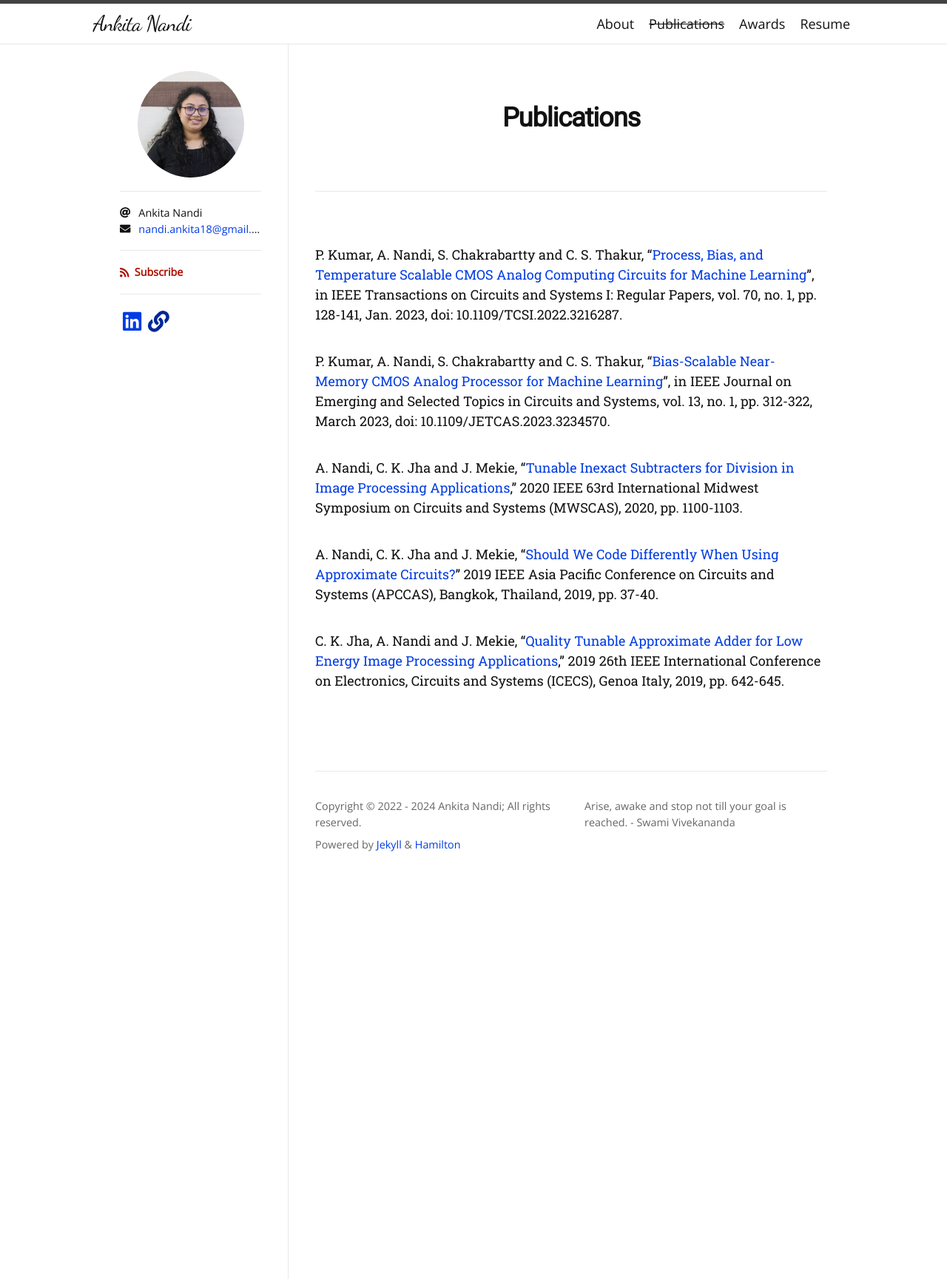
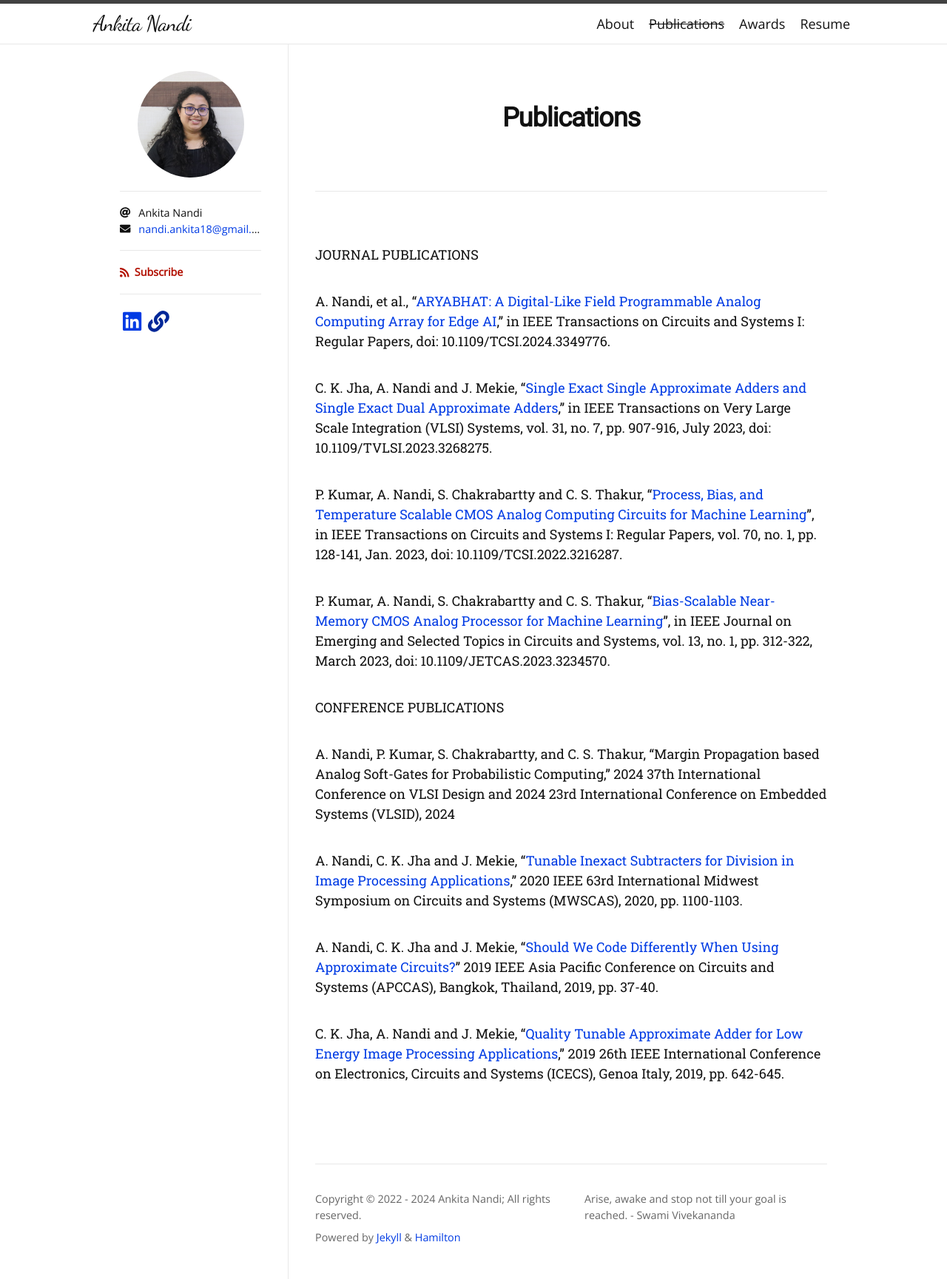
Before and after one commit to nandiankita/nandiankita.github.io, a Jekyll site: the page built from Publications.md, in a window 1280 px wide. Shown: the whole page at 74% size. Built offline with Jekyll 4.4.1, drawn with Linux system fonts in a browser that asks for light colours; nearby versions of some CDN libraries; some web fonts are replaced.

Commit message:
Update Publications.md

```diff
--- a/Publications.md
+++ b/Publications.md
@@ -4,9 +4,20 @@ title: Publications
 permalink: /publications/
 ---
 
+
+JOURNAL PUBLICATIONS
+
+A. Nandi, et al., "[ARYABHAT: A Digital-Like Field Programmable Analog Computing Array for Edge AI][p5]," in IEEE Transactions on Circuits and Systems I: Regular Papers, doi: 10.1109/TCSI.2024.3349776.
+
+C. K. Jha, A. Nandi and J. Mekie, "[Single Exact Single Approximate Adders and Single Exact Dual Approximate Adders][p6]," in IEEE Transactions on Very Large Scale Integration (VLSI) Systems, vol. 31, no. 7, pp. 907-916, July 2023, doi: 10.1109/TVLSI.2023.3268275.
+
 P. Kumar, A. Nandi, S. Chakrabartty and C. S. Thakur, "[Process, Bias, and Temperature Scalable CMOS Analog Computing Circuits for Machine Learning][p4]", in IEEE Transactions on Circuits and Systems I: Regular Papers, vol. 70, no. 1, pp. 128-141, Jan. 2023, doi: 10.1109/TCSI.2022.3216287.
 
 P. Kumar, A. Nandi, S. Chakrabartty and C. S. Thakur, "[Bias-Scalable Near-Memory CMOS Analog Processor for Machine Learning][p5]", in IEEE Journal on Emerging and Selected Topics in Circuits and Systems, vol. 13, no. 1, pp. 312-322, March 2023, doi: 10.1109/JETCAS.2023.3234570.
+
+CONFERENCE PUBLICATIONS
+
+A. Nandi, P. Kumar, S. Chakrabartty, and C. S. Thakur, “Margin Propagation based Analog Soft-Gates for Probabilistic Computing,” 2024 37th International Conference on VLSI Design and 2024 23rd International Conference on Embedded Systems (VLSID), 2024
 
  A. Nandi, C. K. Jha and J. Mekie, "[Tunable Inexact Subtracters for Division in Image Processing Applications][p1]," 2020 IEEE 63rd International Midwest Symposium on Circuits and Systems (MWSCAS), 2020, pp. 1100-1103.
 
@@ -14,8 +25,11 @@ P. Kumar, A. Nandi, S. Chakrabartty and C. S. Thakur, "[Bias-Scalable Near-Memor
 
  C. K. Jha, A. Nandi and J. Mekie, "[Quality Tunable Approximate Adder for Low Energy Image Processing Applications][p3]," 2019 26th IEEE International Conference on Electronics, Circuits and Systems (ICECS), Genoa Italy, 2019, pp. 642-645.
 
+
  [p1]:https://ieeexplore.ieee.org/stamp/stamp.jsp?tp=&arnumber=9184460
  [p2]:https://ieeexplore.ieee.org/stamp/stamp.jsp?tp=&arnumber=8953113
  [p3]:https://ieeexplore.ieee.org/stamp/stamp.jsp?tp=&arnumber=8965205
  [p4]:https://ieeexplore.ieee.org/document/9934009
- [p5]:https://ieeexplore.ieee.org/document/10007808
+ [p5]:https://ieeexplore.ieee.org/document/10391073
+ [p6]:https://ieeexplore.ieee.org/document/10113797
+ [p5]:https://ieeexplore.ieee.org/document/10007808[p5
```
